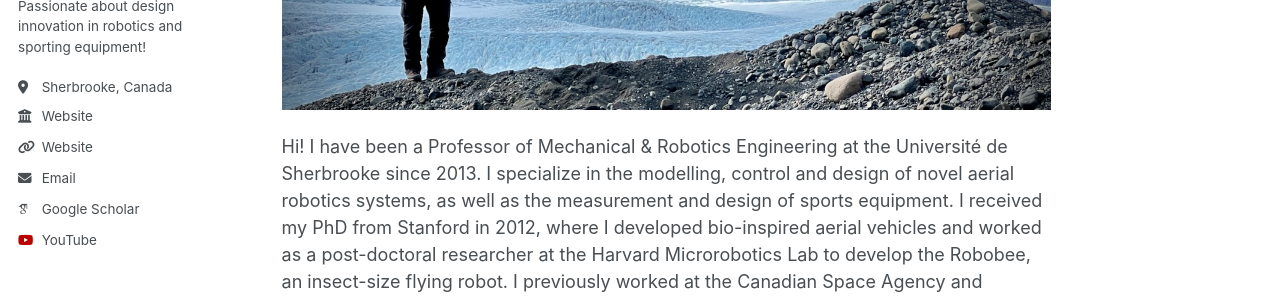
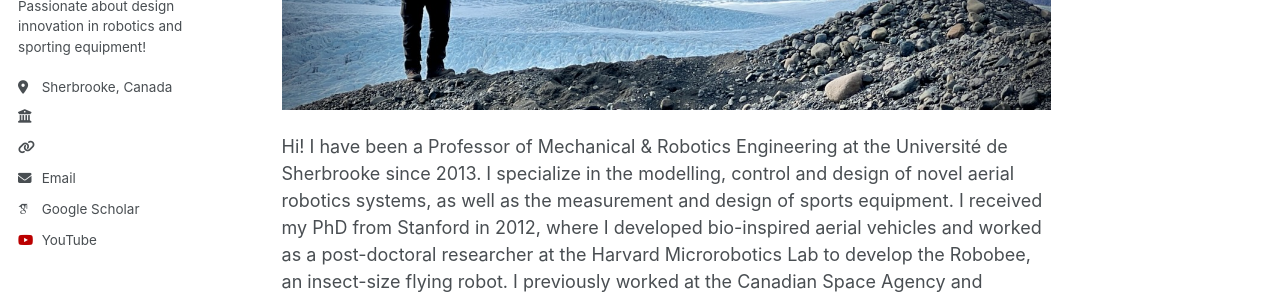
Before and after one commit to alexislussierdesbiens/alexislussierdesbiens.github.io, a Jekyll site: the page built from _pages/about.md, in a window 1280 px wide. Shown: the part 397-695 px from the top of the page. Built offline with Jekyll 4.4.1, drawn with Linux system fonts in a browser that asks for light colours; some web fonts are replaced.

Commit message:
Update author-profile.html

```diff
--- a/_includes/author-profile.html
+++ b/_includes/author-profile.html
@@ -34,10 +34,10 @@
         <li><a href="{{ author.uri }}"><i class="fas fa-fw fa-link icon-pad-right" aria-hidden="true"></i>{{ site.data.ui-text[site.locale].website_label | default: "Website" }}</a></li>
       {% endif %}
       {% if author.udes %}
-        <li><a href="{{ author.udes }}"><i class="fas fa-fw fa-building-columns icon-pad-right" aria-hidden="true"></i>{{ site.data.ui-text[site.locale].website_label | default: "Université de Sherbrooke" }}</a></li>
+        <li><a href="{{ author.udes }}"><i class="fas fa-fw fa-building-columns icon-pad-right" aria-hidden="true"></i>{{ default: "Université de Sherbrooke" }}</a></li>
       {% endif %}
       {% if author.createk %}
-        <li><a href="{{ author.createk }}"><i class="fas fa-fw fa-link icon-pad-right" aria-hidden="true"></i>{{ site.data.ui-text[site.locale].website_label | default: "Createk" }}</a></li>
+        <li><a href="{{ author.createk }}"><i class="fas fa-fw fa-link icon-pad-right" aria-hidden="true"></i>{{ default: "Createk" }}</a></li>
       {% endif %}
       {% if author.email %}
         <li><a href="mailto:{{ author.email }}"><i class="fas fa-fw fa-envelope icon-pad-right" aria-hidden="true"></i>{{ site.data.ui-text[site.locale].email_label | default: "Email" }}</a></li>
```
